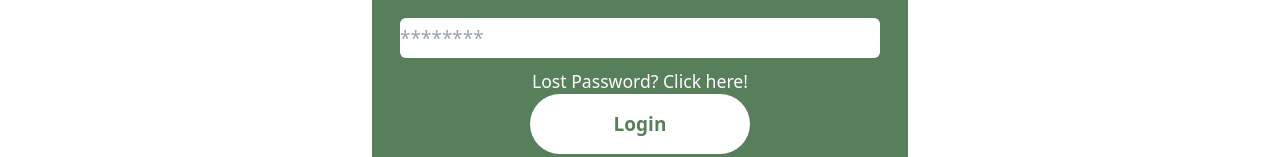
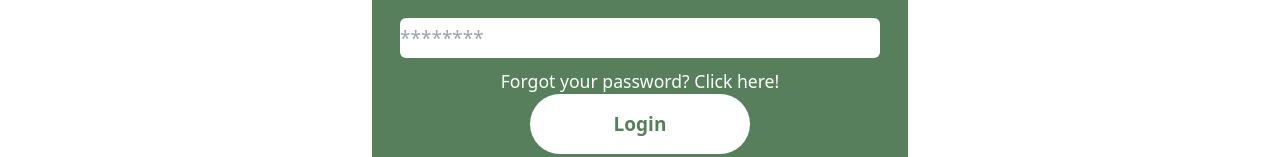
Before and after one commit to jsingh2412/stocksTBD, a Next.js app in the folder stockstbdui/: page /login in a window 1280 px wide. Shown: the part 230-387 px from the top of the page. Built offline with nearby package versions, Linux system fonts and the light colour scheme; a web font is replaced by a local one.

Commit message:
who loses a password

```diff
--- a/stockstbdui/app/login/page.jsx
+++ b/stockstbdui/app/login/page.jsx
@@ -23,7 +23,7 @@ const LogIn = () => {
         <input type="password" placeholder="********"/>
         </div>
       </div>
-      <div className="forgot-password"><span>Lost Password? Click here!</span></div>
+      <div className="forgot-password"><span>Forgot your password? Click here!</span></div>
       <div className="flex gap-7 m-auto">
         <div className="submit_gray">Login</div>
       </div>
```
